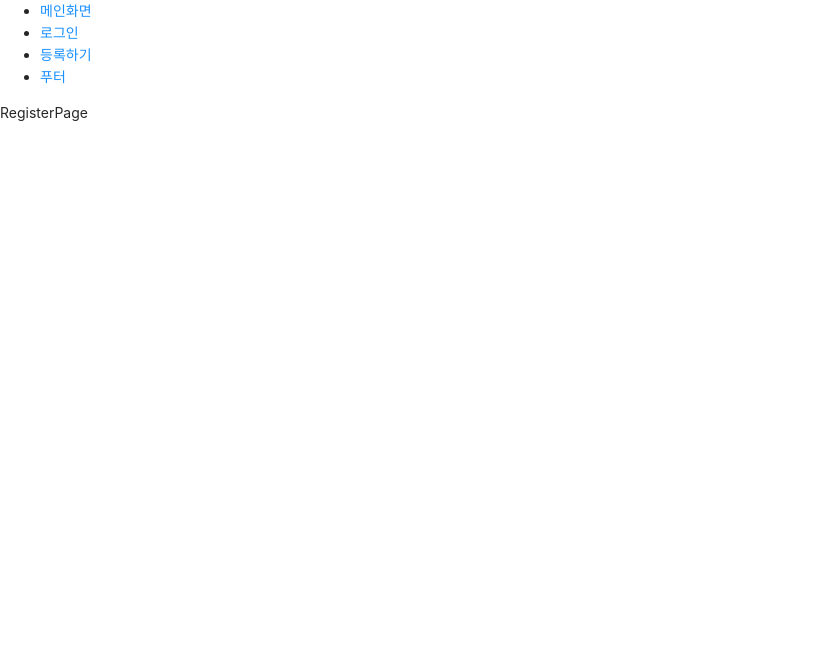
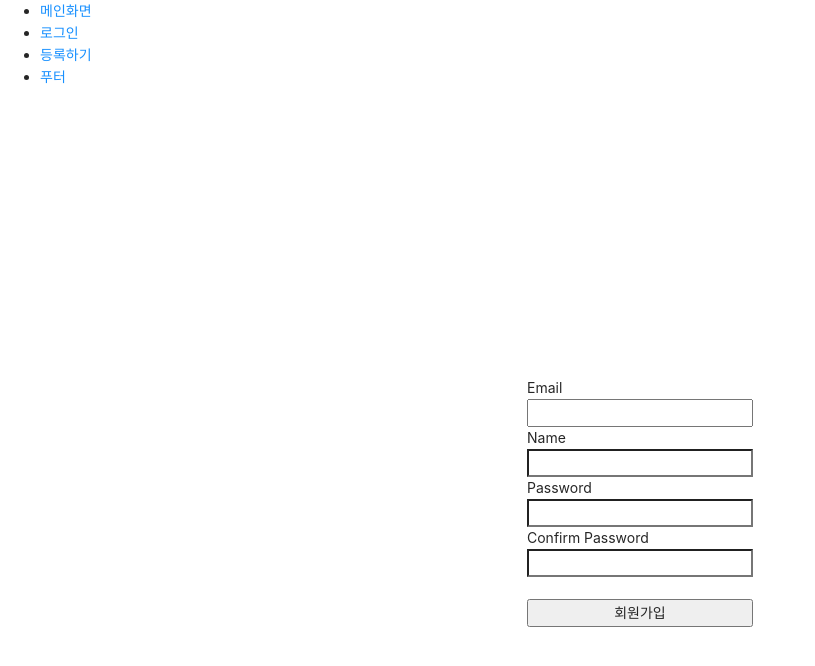
Before and after one commit to sseonxx/boiler-plate-sseon, a React (Create React App) app in the folder client/: page /register in a window 1280 px wide. Shown: the top 666 px of the page, without its empty margins (0-815 px from the left). Built offline with nearby package versions, Linux system fonts and the light colour scheme.

Commit message:
register 기능

```diff
--- a/client/src/_actions/types.js
+++ b/client/src/_actions/types.js
@@ -1,2 +1,3 @@
 //타입들만 관리하도록 만든 페이지
 export const LOGIN_USER = "login_user";
+export const REGISTER_USER = "register_user";
--- a/client/src/_actions/user_action.js
+++ b/client/src/_actions/user_action.js
@@ -1,6 +1,7 @@
 import axios from "axios";
 import {
-    LOGIN_USER
+    LOGIN_USER,
+    REGISTER_USER
 } from './types'
 
 export function loginUser(dataTosubmit) {
@@ -12,3 +13,15 @@
         payload: request
     }
 }
+
+export function registerUser(dataTosubmit) {
+
+    const request = axios.post('/api/users/register',dataTosubmit)
+    .then(response => response.data)
+
+    return {
+        type: REGISTER_USER,
+        payload: request
+    }
+
+}
--- a/client/src/_reducers/user_reducer.js
+++ b/client/src/_reducers/user_reducer.js
@@ -1,14 +1,18 @@
 import {
-    LOGIN_USER
+    LOGIN_USER,
+    REGISTER_USER
 } from '../_actions/types'
 
 export default function (state = {},action){
     switch (action.type) {
         case LOGIN_USER:
-                //spread operator : ...state
-                return {...state, loginSuccess: action.payload}
+            //spread operator : ...state
+            return {...state, loginSuccess: action.payload }
             break;
 
+        case REGISTER_USER:
+            return { ...state, registerSuccess:action.payload }
+            break;
         default:
             return state;
     }
--- a/client/src/components/views/RegisterPage/RegisterPage.js
+++ b/client/src/components/views/RegisterPage/RegisterPage.js
@@ -1,7 +1,93 @@
-import React from 'react';
+import React,{ useState } from 'react';
+import { useDispatch } from 'react-redux'
+import { useNavigate } from 'react-router-dom';
+import { registerUser } from '../../../_actions/user_action';
 
 function RegisterPage() {
-  return <div>RegisterPage</div>;
+  let navigate = useNavigate();
+  const dispatch = useDispatch();
+
+  const [Email, setEmail] = useState("");
+  const [Name, setName] = useState("");
+  const [Password, setPassword] = useState("");
+  const [ConfirmPassword, setConfirmPassword] = useState("");
+
+  const onEmailHandler = (event) =>{
+    setEmail(event.currentTarget.value)
+  }
+
+  const onNameHandler = (event) =>{
+    setName(event.currentTarget.value)
+  }
+
+  const onPasswordHandler = (event) =>{
+    setPassword(event.currentTarget.value)
+  }
+
+  const onConfirmPasswordHandler = (event) =>{
+    setConfirmPassword(event.currentTarget.value)
+  }
+
+  const onSubmitHandler = (event) =>{
+    event.preventDefault(); //페이지리프레쉬 막기
+
+    if(Password !== ConfirmPassword) {
+      return alert("비밀번호와 비밀번호 확인은 같아야 합니다.");
+    }
+
+
+    let body = {
+      email: Email,
+      name : Name,
+      password: Password,
+  }
+
+
+  //v.6
+  dispatch(registerUser(body)).then(response => {
+    if(response.payload.success)
+    {
+      navigate('/login');
+    }else {
+      alert('Error')
+    }
+  })
+  }
+
+
+
+
+
+  return (
+    <div style={{display: 'flex', justifyContent: 'center',alignItems:'center'
+    , width: '100%', height: '100vh'
+    }}>
+      {/* <h2>로그인 페이지</h2> */}
+      <div>
+        <form style= {{display:'flex', flexDirection:'column'}}
+          onSubmit={onSubmitHandler}
+        >
+            <label>Email</label>
+            <input type="email" value={Email} onChange={onEmailHandler} />
+
+            <label>Name</label>
+            <input type="text" value={Name} onChange={onNameHandler} />
+
+            <label>Password</label>
+            <input type="password" value={Password} onChange={onPasswordHandler} />
+
+            <label>Confirm Password</label>
+            <input type="password" value={ConfirmPassword} onChange={onConfirmPasswordHandler} />
+
+            <br/>
+            <button type="submit">
+              회원가입
+            </button>
+        </form>
+      </div>
+    </div>
+    );
 }
 
+
 export default RegisterPage;
```
Also changed, not shown: 1 other file (tests, documents, lock files or other folders).
